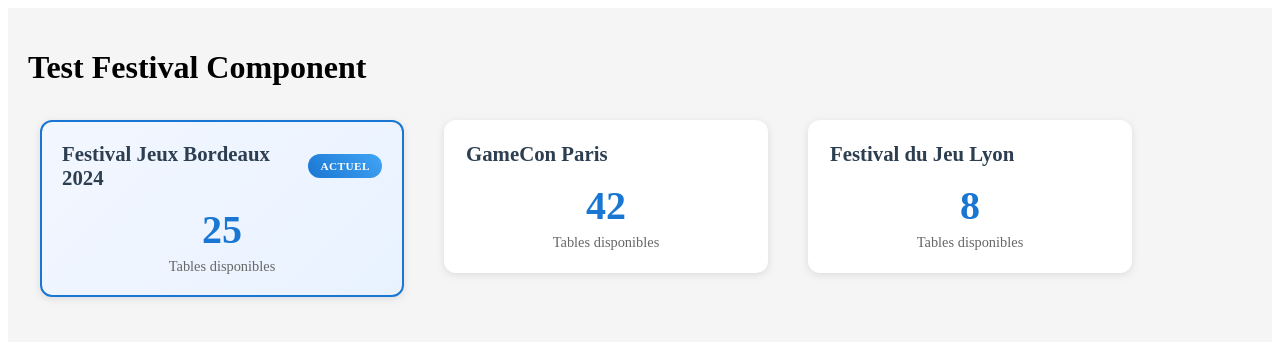
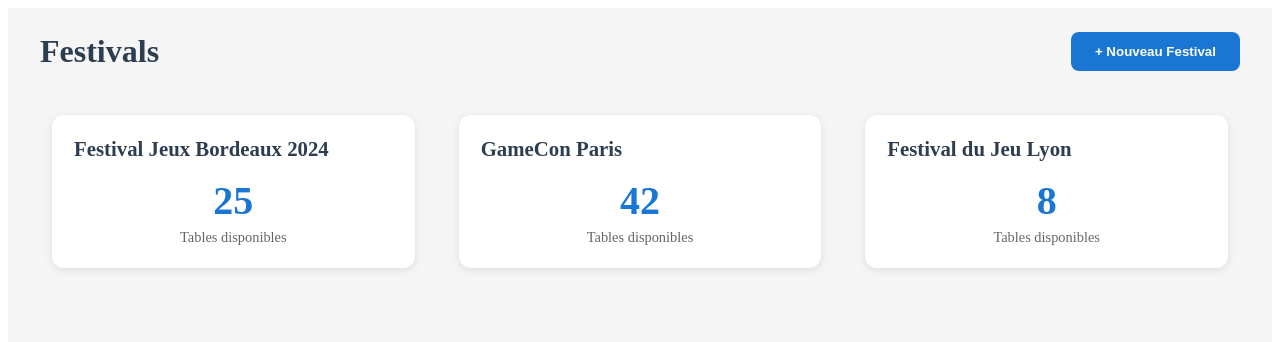
Before and after one commit to Theo-cstn/projet_awi, an Angular app in the folder frontend/: page / in a window 1280 px wide. Shown: the top 342 px of the page. Built offline with nearby package versions, Linux system fonts and the light colour scheme.

Commit message:
Implemented FestivalListService, FestivalForm enhancements, and FestivalList component fixes. Using MockBackend for data simulation.

```diff
--- a/frontend/src/app/app.config.ts
+++ b/frontend/src/app/app.config.ts
@@ -1,5 +1,6 @@
 import { ApplicationConfig, provideBrowserGlobalErrorListeners, provideZoneChangeDetection } from '@angular/core';
 import { provideRouter } from '@angular/router';
+import { provideHttpClient } from '@angular/common/http';
 
 import { routes } from './app.routes';
 
@@ -7,6 +8,7 @@ export const appConfig: ApplicationConfig = {
   providers: [
     provideBrowserGlobalErrorListeners(),
     provideZoneChangeDetection({ eventCoalescing: true }),
-    provideRouter(routes)
+    provideRouter(routes),
+    provideHttpClient()
   ]
 };
--- a/frontend/src/app/app.ts
+++ b/frontend/src/app/app.ts
@@ -1,54 +1,14 @@
 import { Component } from '@angular/core';
-import { CommonModule } from '@angular/common';
-import { FestivalComponent } from './festival/festival-component/festival-component';
-import { Festival } from './types/festival-dto';
+import { FestivalList } from './festival/festival-list/festival-list';
 
 @Component({
   selector: 'app-root',
   standalone: true,
-  imports: [CommonModule, FestivalComponent],
+  imports: [FestivalList],
   template: `
-    <div style="padding: 20px; background: #f5f5f5; min-height: 100vh;">
-      <h1>Test Festival Component</h1>
-
-      <div style="display: flex; flex-wrap: wrap; gap: 16px;">
-        @for (festival of testFestivals; track festival.id) {
-          <app-festival-component
-            [festival]="festival"
-            [isSelected]="festival.id === selectedId"
-            (select)="onFestivalSelected($event)">
-          </app-festival-component>
-        }
-      </div>
+    <div style="background: #f5f5f5; min-height: 100vh;">
+      <app-festival-list></app-festival-list>
     </div>
   `
 })
-export class App {
-  selectedId = 1;
-
-  testFestivals: Festival[] = [
-    {
-      id: 1,
-      nom: 'Festival Jeux Bordeaux 2024',
-      nombreTablesLibres: 25,
-      createdAt: new Date('2024-01-15')
-    },
-    {
-      id: 2,
-      nom: 'GameCon Paris',
-      nombreTablesLibres: 42,
-      createdAt: new Date('2024-02-10')
-    },
-    {
-      id: 3,
-      nom: 'Festival du Jeu Lyon',
-      nombreTablesLibres: 8,
-      createdAt: new Date('2024-03-05')
-    }
-  ];
-
-  onFestivalSelected(festival: Festival) {
-    console.log('Festival sélectionné:', festival);
-    this.selectedId = festival.id;
-  }
-}
+export class App {}
--- a/frontend/src/app/festival/festival-form/festival-form.ts
+++ b/frontend/src/app/festival/festival-form/festival-form.ts
@@ -1,4 +1,4 @@
-import { Component, Output, EventEmitter } from '@angular/core';
+import { Component, output, inject } from '@angular/core';
 import { CommonModule } from '@angular/common';
 import { FormBuilder, FormGroup, FormArray, Validators, ReactiveFormsModule } from '@angular/forms';
 
@@ -10,12 +10,13 @@ import { FormBuilder, FormGroup, FormArray, Validators, ReactiveFormsModule } fr
   styleUrl: './festival-form.css'
 })
 export class FestivalForm {
-  @Output() save = new EventEmitter<any>();
-  @Output() cancel = new EventEmitter<void>();
+  save = output<any>();
+  cancel = output<void>();
 
+  private fb = inject(FormBuilder);
   form: FormGroup;
 
-  constructor(private fb: FormBuilder) {
+  constructor() {
     this.form = this.fb.group({
       nom: ['', [Validators.required, Validators.minLength(3)]],
       zonesTarifaires: this.fb.array([this.createZoneGroup()])
@@ -56,10 +57,15 @@ export class FestivalForm {
       }));
 
       this.save.emit(formValue);
+      this.form.reset();
+      this.form.patchValue({
+        zonesTarifaires: [this.createZoneGroup().value]
+      });
     }
   }
 
   onCancel() {
     this.cancel.emit();
+    this.form.reset();
   }
 }
--- a/frontend/src/app/festival/festival-list/festival-list.css
+++ b/frontend/src/app/festival/festival-list/festival-list.css
@@ -0,0 +1,99 @@
+.festival-list-container {
+  padding: 24px;
+  max-width: 1200px;
+  margin: 0 auto;
+}
+
+.header {
+  display: flex;
+  justify-content: space-between;
+  align-items: center;
+  margin-bottom: 32px;
+}
+
+.header h1 {
+  margin: 0;
+  color: #2c3e50;
+  font-size: 2rem;
+}
+
+.btn {
+  padding: 12px 24px;
+  border: none;
+  border-radius: 8px;
+  font-weight: 600;
+  cursor: pointer;
+  transition: all 0.3s ease;
+}
+
+.btn-primary {
+  background: #1976d2;
+  color: white;
+}
+
+.btn-primary:hover {
+  background: #1565c0;
+  transform: translateY(-2px);
+}
+
+.btn-secondary {
+  background: #757575;
+  color: white;
+}
+
+.festivals-grid {
+  display: grid;
+  grid-template-columns: repeat(auto-fill, minmax(300px, 1fr));
+  gap: 20px;
+}
+
+/* États */
+.loading-state, .error-state, .empty-state {
+  text-align: center;
+  padding: 60px 20px;
+}
+
+.loading-state {
+  color: #666;
+}
+
+.spinner {
+  width: 40px;
+  height: 40px;
+  border: 4px solid #f3f3f3;
+  border-top: 4px solid #1976d2;
+  border-radius: 50%;
+  animation: spin 1s linear infinite;
+  margin: 0 auto 16px;
+}
+
+@keyframes spin {
+  0% { transform: rotate(0deg); }
+  100% { transform: rotate(360deg); }
+}
+
+.error-state {
+  color: #d32f2f;
+}
+
+.empty-state {
+  color: #666;
+}
+
+.empty-state h3 {
+  font-size: 1.5rem;
+  margin-bottom: 16px;
+}
+
+/* Responsive */
+@media (max-width: 768px) {
+  .header {
+    flex-direction: column;
+    gap: 16px;
+    text-align: center;
+  }
+
+  .festivals-grid {
+    grid-template-columns: 1fr;
+  }
+}
--- a/frontend/src/app/festival/festival-list/festival-list.html
+++ b/frontend/src/app/festival/festival-list/festival-list.html
@@ -1 +1,63 @@
-<p>festival-list works!</p>
+<div class="festival-list-container">
+  <div class="header">
+    <h1>Festivals</h1>
+    @if (!showForm()) {
+      <button class="btn btn-primary" (click)="onShowForm()">
+        + Nouveau Festival
+      </button>
+    }
+  </div>
+
+  <!-- Formulaire de création -->
+  @if (showForm()) {
+    <div class="form-section">
+      <app-festival-form
+        (save)="onSaveFestival($event)"
+        (cancel)="onHideForm()">
+      </app-festival-form>
+    </div>
+  }
+
+  <!-- État de chargement -->
+  @if (loading()) {
+    <div class="loading-state">
+      <div class="spinner"></div>
+      <p>Chargement des festivals...</p>
+    </div>
+  }
+
+  <!-- Gestion d'erreur -->
+  @else if (error()) {
+    <div class="error-state">
+      <h3>❌ Erreur</h3>
+      <p>{{ error() }}</p>
+      <button class="btn btn-secondary" (click)="onRetryLoad()">
+        Réessayer
+      </button>
+    </div>
+  }
+
+  <!-- Liste des festivals -->
+  @else if (festivals().length > 0) {
+    <div class="festivals-grid">
+      @for (festival of festivals(); track festival.id) {
+        <app-festival-component
+          [festival]="festival"
+          [isSelected]="festival.id === selectedFestivalId()"
+          (select)="onFestivalSelected($event)">
+        </app-festival-component>
+      }
+    </div>
+  }
+
+  <!-- État vide -->
+  @else {
+    <div class="empty-state">
+      <h3>🎲 Aucun festival</h3>
+      <p>Commencez par créer votre premier festival</p>
+      <button class="btn btn-primary" (click)="onShowForm()">
+        Créer un festival
+      </button>
+    </div>
+  }
+</div>
--- a/frontend/src/app/festival/festival-list/festival-list.ts
+++ b/frontend/src/app/festival/festival-list/festival-list.ts
@@ -1,11 +1,78 @@
-import { Component } from '@angular/core';
+import { Component, inject, signal } from '@angular/core';
+import { CommonModule } from '@angular/common';
+import { FestivalListService } from '../festival-service/festival-list-service';
+import { FestivalComponent } from '../festival-component/festival-component';
+import { Festival } from '../../types/festival-dto';
+import { FestivalForm } from '../festival-form/festival-form';
 
 @Component({
   selector: 'app-festival-list',
-  imports: [],
+  standalone: true,
+  imports: [CommonModule, FestivalComponent, FestivalForm],
   templateUrl: './festival-list.html',
-  styleUrl: './festival-list.css',
+  styleUrl: './festival-list.css'
 })
+
 export class FestivalList {
+  private festivalService = inject(FestivalListService);
 
+  // Signals depuis le service (readonly)
+  festivals = this.festivalService.festivals;
+  loading = this.festivalService.loading;
+  error = this.festivalService.error;
+
+  // État local pour la sélection
+  selectedFestivalId = signal<number | null>(null);
+  showForm = signal<boolean>(false); // Affichage du form
+
+
+  constructor() {
+    // Charge les données au démarrage (demandé par le service -> HTTP vers le backend)
+    this.festivalService.loadFestivals();
+  }
+
+  onFestivalSelected(festival: Festival) {
+    console.log('Festival sélectionné:', festival);
+    this.selectedFestivalId.set(festival.id);
+  }
+
+  onRetryLoad() {
+    this.festivalService.loadFestivals();
+  }
+
+  onShowForm() {
+    this.showForm.set(true);
+  }
+
+  onHideForm() {
+    this.showForm.set(false);
+  }
+
+  async onSaveFestival(festivalData: any) {
+    try {
+      console.log('Création du festival:', festivalData);
+
+      // Calculer le nombre total de tables
+      const nombreTablesLibres = festivalData.zonesTarifaires.reduce(
+        (total: number, zone: any) => total + zone.nombreTablesTotal, 0
+      );
+
+      // Créer l'objet festival pour le service
+      const newFestival = {
+        nom: festivalData.nom,
+        nombreTablesLibres,
+        zonesTarifaires: festivalData.zonesTarifaires
+      };
+
+      // Appel au service (qui fera l'appel API plus tard)
+      await this.festivalService.addFestival(newFestival);
+
+      this.showForm.set(false);
+      console.log('✅ Festival créé avec succès !');
+
+    } catch (error) {
+      console.error('❌ Erreur lors de la création:', error);
+      // TODO: Afficher une notification d'erreur
+    }
+  }
 }
```
Also changed, not shown: frontend/src/app/festival/festival-service/festival-list-service.ts (+122 -2 lines).
